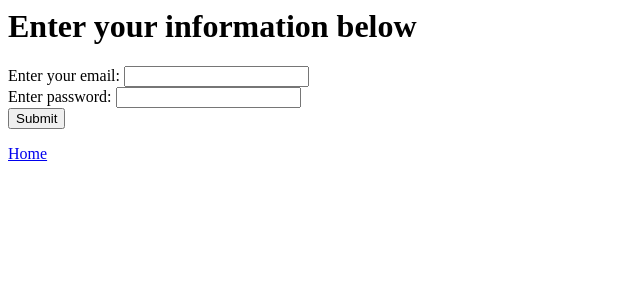
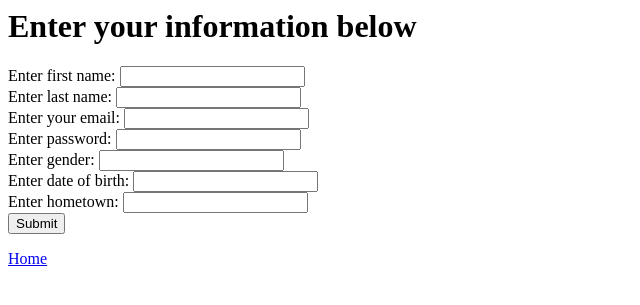
Before and after one commit to NicholasGingrich/PhotoShare, a Flask app: page /register in a window 1280 px wide. Shown: the top 305 px of the page, without its empty margins (0-640 px from the left). Run offline with Flask 2, Linux system fonts and the light colour scheme; data that the repository does not hold is empty.

Commit message:
added registration flask and html

```diff
--- a/app.py
+++ b/app.py
@@ -121,15 +121,20 @@ def register():
 @app.route("/register", methods=['POST'])
 def register_user():
 	try:
+		fname=request.form.get('fname')
+		lname=request.form.get('lname')
 		email=request.form.get('email')
 		password=request.form.get('password')
+		gender=request.form.get('gender')
+		dob=request.form.get('dob')
+		hometown=request.form.get('hometown')
 	except:
 		print("couldn't find all tokens") #this prints to shell, end users will not see this (all print statements go to shell)
 		return flask.redirect(flask.url_for('register'))
 	cursor = conn.cursor()
 	test =  isEmailUnique(email)
 	if test:
-		print(cursor.execute("INSERT INTO Users (email, password) VALUES ('{0}', '{1}')".format(email, password)))
+		print(cursor.execute("INSERT INTO Users (fname, lname, email, password, gender, dob, hometown) VALUES ('{0}', '{1}', '{2}', '{3}', '{4}', '{5}', '{6}')".format(fname, lname, email, password, gender, dob, hometown)))
 		conn.commit()
 		#log user in
 		user = User()
--- a/templates/register.html
+++ b/templates/register.html
@@ -11,10 +11,20 @@
         </div>
         <div id="content">
             <form method="post" action="{{ url_for('register_user') }}">
+                <label for="fname">Enter first name:</label>
+                <input type="fname" name="fname" /><br />
+                <label for="lname">Enter last name:</label>
+                <input type="lname" name="lname" /><br />
                 <label for="email">Enter your email:</label>
                 <input type="email" name="email" /><br />
                 <label for="password">Enter password:</label>
                 <input type="password" name="password" /><br />
+                <label for="gender">Enter gender:</label>
+                <input type="gender" name="gender" /><br />
+                <label for="dob">Enter date of birth:</label>
+                <input type="dob" name="dob" /><br />
+                <label for="hometown">Enter hometown:</label>
+                <input type="hometown" name="hometown" /><br />
                 <input type="submit" />
             </form>
          </div>
```
